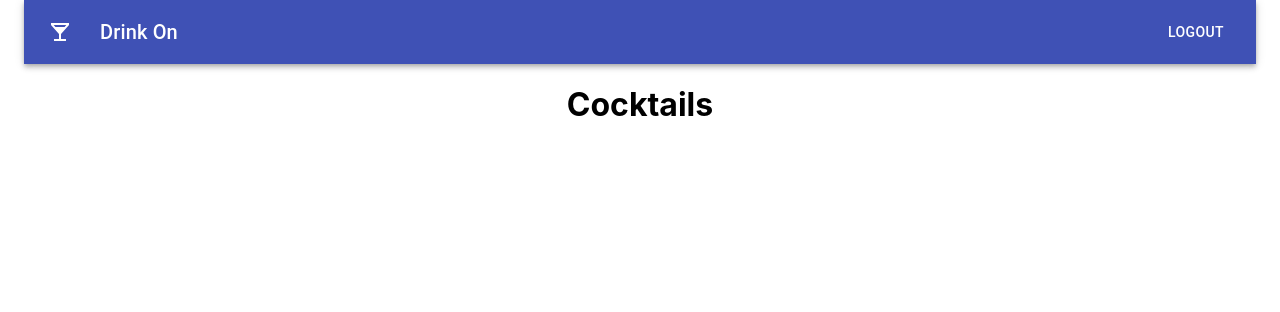
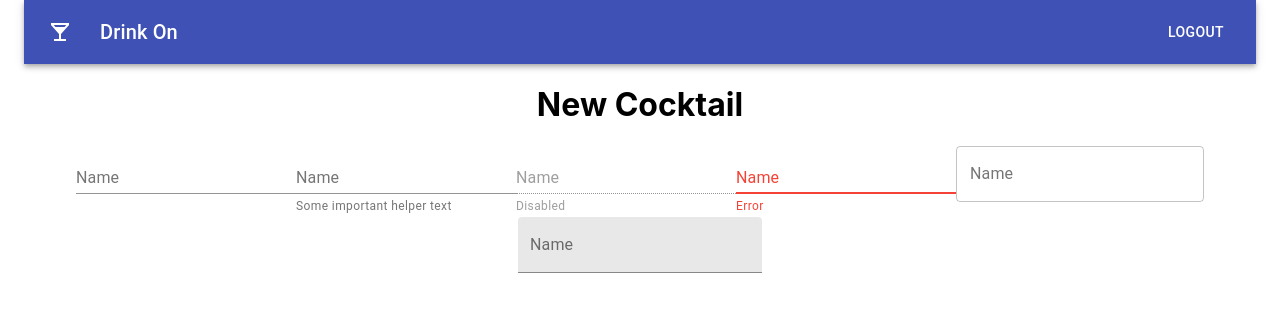
Before and after one commit to mmtakeuchi/drink-on-client, a React (Create React App) app: page /cocktails/new in a window 1280 px wide. Shown: the top 312 px of the page. Built offline with nearby package versions, Linux system fonts and the light colour scheme.

Commit message:
built cocktails container starting layout

```diff
--- a/src/App.js
+++ b/src/App.js
@@ -26,11 +26,12 @@ class App extends Component {
               <Route exact path="/" component={Home} />
               <Route path="/signup" render={(props) => <SignUp {...props} />} />
               <Route path="/login" render={(props) => <Login {...props} />} />
-              <Route path="/cocktails" component={CocktailsContainer} />
-              <Route
+              {/* <Route path="/cocktails" component={CocktailsContainer} /> */}
+              {/* <Route
                 path="/cocktails"
                 render={(props) => <CocktailsContainer {...props} />}
-              />
+              /> */}
+              <CocktailsContainer />
             </Switch>
           </div>
         </Container>
--- /dev/null
+++ b/src/actions/cocktailActions.js
@@ -0,0 +1,13 @@
+const BASE_URL = "http://localhost:3000/cocktails";
+
+export const fetchCocktails = () => {
+  return (dispatch) => {
+    fetch(`${BASE_URL}`)
+      .then((resp) => resp.json())
+      .then((data) => {
+        console.log(data);
+        dispatch({ type: "FETCH_COCKTAILS", payload: data.cocktails });
+      })
+      .catch((err) => console.log(err));
+  };
+};
--- a/src/actions/userActions.js
+++ b/src/actions/userActions.js
@@ -7,7 +7,7 @@ const validateUser = (userObj) => {
   };
 };
 
-export function createUser(userInfo) {
+export const createUser = (userInfo) => {
   return (dispatch) => {
     fetch(`${BASE_URL}/signup`, {
       method: "POST",
@@ -26,9 +26,9 @@ export function createUser(userInfo) {
       })
       .catch((err) => console.log(err));
   };
-}
+};
 
-export function loginUser(userInfo) {
+export const loginUser = (userInfo) => {
   return (dispatch) => {
     const token = localStorage.token;
     if (token) {
@@ -52,9 +52,9 @@ export function loginUser(userInfo) {
         });
     }
   };
-}
+};
 
-export function autoLoginUser() {
+export const autoLoginUser = () => {
   return (dispatch) => {
     const token = localStorage.token;
     if (token) {
@@ -77,11 +77,11 @@ export function autoLoginUser() {
         });
     }
   };
-}
+};
 
-export function logoutUser(userInfo) {
+export const logoutUser = (userInfo) => {
   return (dispatch) => {
     localStorage.removeItem("token");
     return dispatch({ type: "LOGOUT_USER", payload: userInfo });
   };
-}
+};
--- /dev/null
+++ b/src/components/Cocktails.js
@@ -0,0 +1,26 @@
+import React, { Component } from "react";
+import { connect } from "react-redux";
+import { Link } from "react-router-dom";
+import { fetchCocktails } from "../actions/cocktailActions";
+
+export class Cocktails extends Component {
+  render() {
+    console.log(this);
+    return (
+      <div>
+        <h2>Cocktails List</h2>
+        <Link to="/cocktails/new">New Cocktail</Link>
+      </div>
+    );
+  }
+}
+
+const mapStateToProps = (state) => ({
+  cocktails: state.cocktails.cocktails,
+});
+
+const mapDispatchToProps = (dispatch) => ({
+  fetchCocktails: () => dispatch(fetchCocktails()),
+});
+
+export default connect(mapStateToProps, mapDispatchToProps)(Cocktails);
--- a/src/components/NavBar.js
+++ b/src/components/NavBar.js
@@ -30,7 +30,6 @@ const useStyles = makeStyles((theme) => ({
 const NavBar = (props) => {
   const classes = useStyles();
 
-  console.log(props);
   return (
     <div className={classes.root}>
       <AppBar position="static">
--- /dev/null
+++ b/src/components/NewCocktail.js
@@ -0,0 +1,93 @@
+import React, { Component } from "react";
+import { connect } from "react-redux";
+import FilledInput from "@material-ui/core/FilledInput";
+import FormControl from "@material-ui/core/FormControl";
+import FormHelperText from "@material-ui/core/FormHelperText";
+import Input from "@material-ui/core/Input";
+import InputLabel from "@material-ui/core/InputLabel";
+import OutlinedInput from "@material-ui/core/OutlinedInput";
+
+export class NewCocktail extends Component {
+  state = {
+    name: "",
+    image: "",
+    ingredients: "",
+    instructions: "",
+  };
+
+  handleInputChange = (e) => ({
+    [e.target.name]: e.target.value,
+  });
+
+  render() {
+    return (
+      <div>
+        <h1>New Cocktail</h1>
+        <form className="cocktailForm" noValidate autoComplete="off">
+          <FormControl>
+            <InputLabel htmlFor="component-simple">Name</InputLabel>
+            <Input
+              id="component-simple"
+              value={this.state.name}
+              onChange={this.handleInputChange}
+            />
+          </FormControl>
+          <FormControl>
+            <InputLabel htmlFor="component-helper">Name</InputLabel>
+            <Input
+              id="component-helper"
+              value={this.state.image}
+              onChange={this.handleInputChange}
+              aria-describedby="component-helper-text"
+            />
+            <FormHelperText id="component-helper-text">
+              Some important helper text
+            </FormHelperText>
+          </FormControl>
+          <FormControl disabled>
+            <InputLabel htmlFor="component-disabled">Name</InputLabel>
+            <Input
+              id="component-disabled"
+              value={this.state.ingredients}
+              onChange={this.handleInputChange}
+            />
+            <FormHelperText>Disabled</FormHelperText>
+          </FormControl>
+          <FormControl error>
+            <InputLabel htmlFor="component-error">Name</InputLabel>
+            <Input
+              id="component-error"
+              value={this.state.instructions}
+              onChange={this.handleInputChange}
+              aria-describedby="component-error-text"
+            />
+            <FormHelperText id="component-error-text">Error</FormHelperText>
+          </FormControl>
+          <FormControl variant="outlined">
+            <InputLabel htmlFor="component-outlined">Name</InputLabel>
+            <OutlinedInput
+              id="component-outlined"
+              //   value={name}
+              onChange={this.handleInputChange}
+              label="Name"
+            />
+          </FormControl>
+          <FormControl variant="filled">
+            <InputLabel htmlFor="component-filled">Name</InputLabel>
+            <FilledInput
+              id="component-filled"
+              //   value={name}
+              onChange={this.handleInputChange}
+            />
+          </FormControl>
+        </form>
+      </div>
+    );
+  }
+}
+
+const mapStateToProps = (state) => ({});
+
+const mapDispatchToProps = {};
+
+export default connect(mapStateToProps, mapDispatchToProps)(NewCocktail);
--- a/src/containers/CocktailsContainer.js
+++ b/src/containers/CocktailsContainer.js
@@ -1,12 +1,30 @@
-import React from "react";
+import React, { Component } from "react";
+import { connect } from "react-redux";
+import { Switch, Route } from "react-router-dom";
+import { fetchCocktails } from "../actions/cocktailActions";
+import Cocktails from "../components/Cocktails";
+import NewCocktail from "../components/NewCocktail";
 
-const CocktailsContainer = (props) => {
-  console.log(props);
-  return (
-    <div>
-      <h1>Cocktails</h1>
-    </div>
-  );
-};
+export class CocktailsContainer extends Component {
+  render() {
+    console.log(this);
+    return (
+      <div>
+        <Switch>
+          <Route exact path="/cocktails" component={Cocktails} />
+          <Route path="/cocktails/new" component={NewCocktail} />
+        </Switch>
+      </div>
+    );
+  }
+}
 
-export default CocktailsContainer;
+const mapStateToProps = (state) => ({
+  cocktails: state.cocktails.cocktails,
+});
+
+const mapDispatchToProps = (dispatch) => ({
+  fetchCocktails: () => dispatch(fetchCocktails()),
+});
+
+export default connect(mapStateToProps, mapDispatchToProps)(CocktailsContainer);
--- a/src/reducers/cocktailsReducer.js
+++ b/src/reducers/cocktailsReducer.js
@@ -2,7 +2,8 @@ const cocktailsReducer = (state = { cocktails: [] }, action) => {
   switch (action.type) {
     case "GET_COCKTAILS":
       return {
-        cocktails: [...state.cocktails],
+        ...state,
+        cocktails: [...state, action.payload],
       };
     default:
       return state;
```
